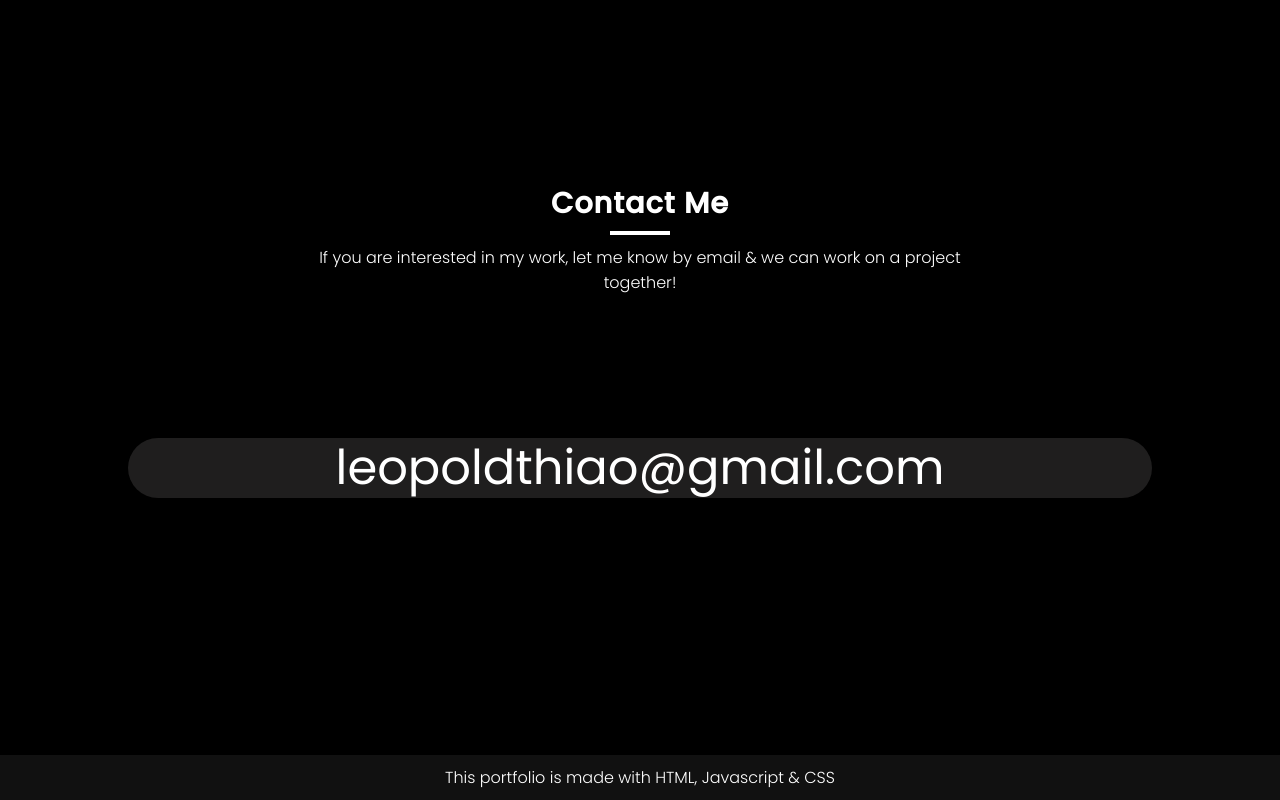
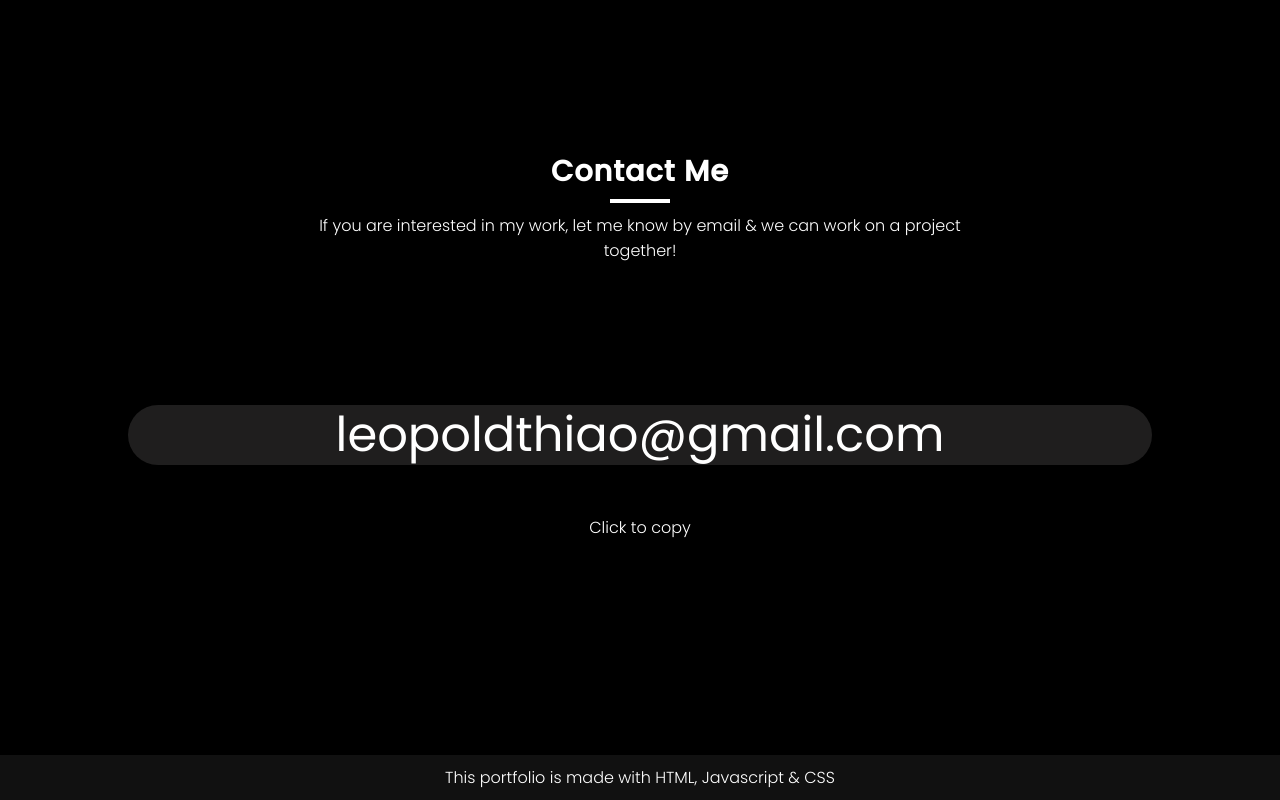
Before and after one commit to Lolpold-T/lolpold-t.github.io, a plain HTML site: page index.html in a window 1280 px wide. Shown: the part 4735-5535 px from the top of the page. Drawn offline with Linux system fonts and the light colour scheme.

Commit message:
click to copy

```diff
--- a/index.html
+++ b/index.html
@@ -135,6 +135,7 @@
               readonly
             /></div
         ></span>
+        <p>Click to copy</p>
         <!-- <div class="contactForm">
             <div class="row">
                 <div class="col50">
```
